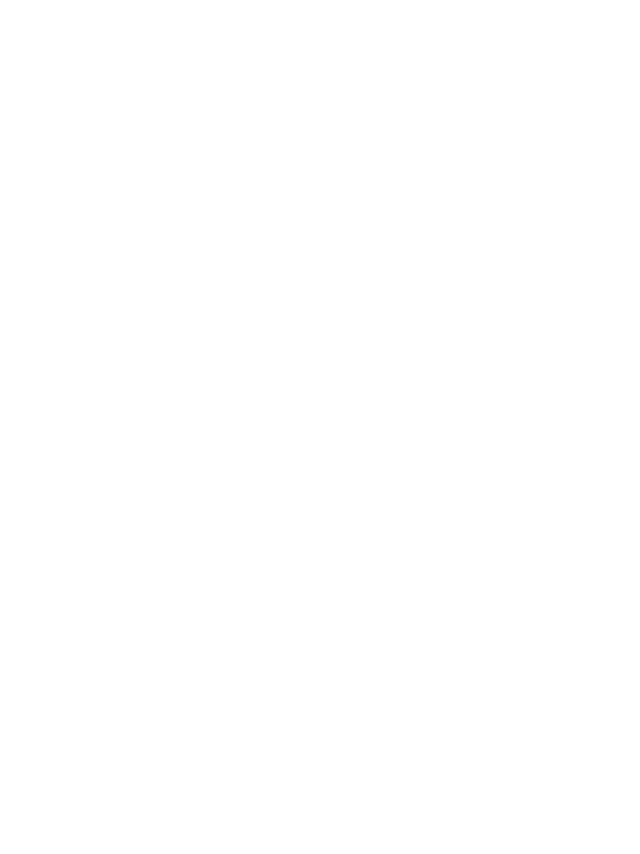
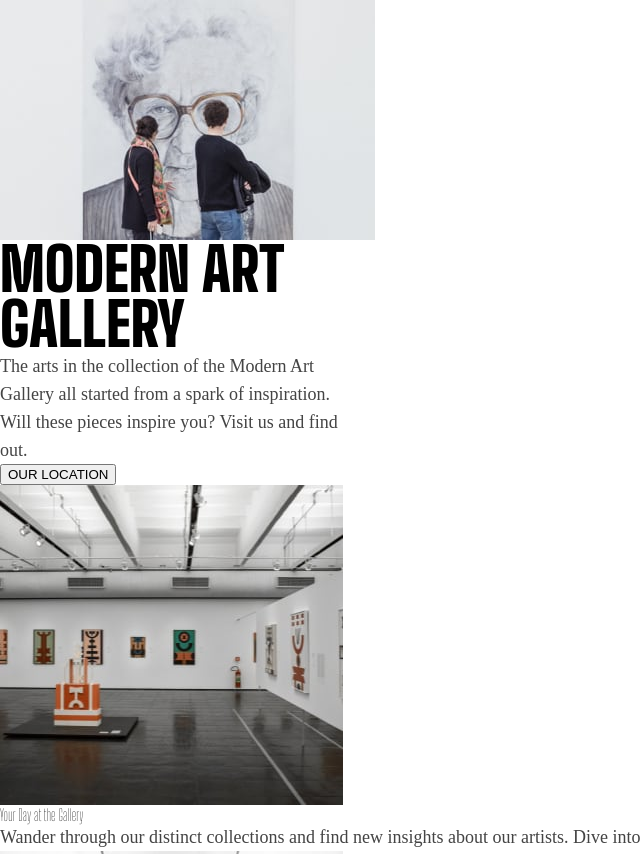
Before and after one commit to davit-akofiani/art-gallery, a plain HTML site: page index.html in a window 1280 px wide. Shown: the top 854 px of the page, without its empty margins (0-640 px from the left). Before the commit the page ends 800 px from the top, so only its background shows below. Drawn offline with Linux system fonts and the light colour scheme.

Commit message:
add all element and start fill

```diff
--- a/css/style.css
+++ b/css/style.css
@@ -0,0 +1,30 @@
+body{
+    font-family: 'Big Shoulders Display', cursive;
+    font-style: normal;
+}
+.image-hero{
+   width: 100%;
+}
+/* section first include hero photo heading and paragrap */
+.first-section{
+
+    width: 343px;
+
+}
+.heading-1{
+
+    font-style: normal;
+    font-weight: 900;
+    font-size: 60px;
+    line-height: 55px;
+    text-transform: uppercase;
+    color:  Black;
+}
+.text1{
+    font-family: 'Outfit';
+    font-style: normal;
+    font-weight: 300;
+    font-size: 18px;
+    line-height: 28px;
+    color: #444444;
+}
--- a/index.html
+++ b/index.html
@@ -4,13 +4,36 @@
     <meta charset="UTF-8">
     <meta http-equiv="X-UA-Compatible" content="IE=edge">
     <meta name="viewport" content="width=device-width, initial-scale=1.0">
-    <title>Document</title>
+    <title> Art gallery website</title>
+    <!-- font section -->
+    <link rel="preconnect" href="https://fonts.googleapis.com">
+    <link rel="preconnect" href="https://fonts.gstatic.com" crossorigin>
+    <link href="https://fonts.googleapis.com/css2?family=Big+Shoulders+Display:wght@100;900&display=swap" rel="stylesheet">
+
+    <link rel="stylesheet" href="/css/reset.css">
+    <link rel="stylesheet" href="/css/style.css">
 
 
 </head>
 <body>
     <main>
+        <div  >
+            <img src="/image/mobile/image-hero.jpg" alt="picture-Gallery">
+            <div class="first-section">
+                <h1 class="heading-1">MODERN ART GALLERY</h1>
+                <p class="text1">The arts in the collection of the Modern Art Gallery all started from a spark of inspiration. Will these pieces inspire you? Visit us and find out.</p>
+                <button>OUR LOCATION</button>
+            </div>
+            <div>
+                <img src="/image/mobile/image-grid-1.jpg" alt="picture-Gallery">
+                <h2>Your Day at the Gallery</h2>
+                <p class="text1">Wander through our distinct collections and find new insights about our artists. Dive into the details of their creative process.</p>
 
+            </div>
+            <img src="/image/mobile/image-grid-2.jpg" alt="second picture-Gallery">
+            <img src="/image/mobile/image-grid-3.jpg" alt="third picture-Gallery">
+
+        </div>
     </main>
 </body>
 </html>
```
